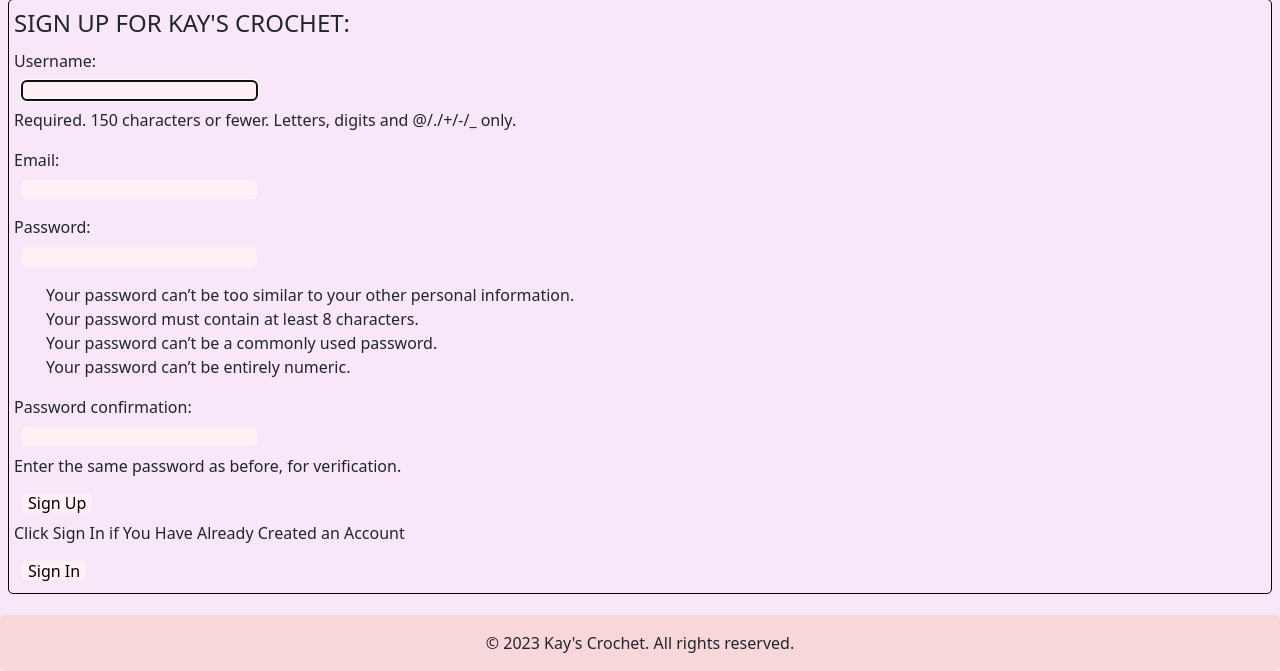
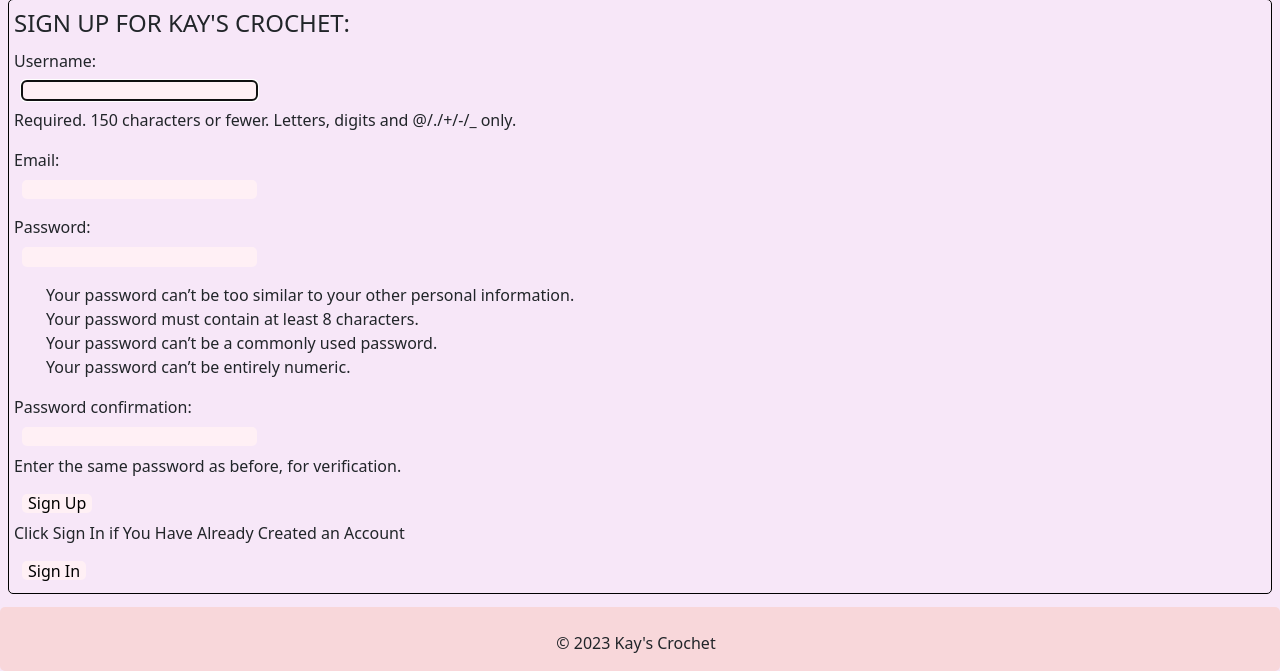
Before and after one commit to stevenburris1978/KaysCrochetAppDjangoSBurris, a Django app: page /signup/ in a window 1280 px wide. Shown: the part 129-800 px from the top of the page. Run offline with Django 4.2, Linux system fonts and the light colour scheme.

Commit message:
updated signin signup footer

```diff
--- a/kayscrochetapp/templates/kayscrochetapp/signup.html
+++ b/kayscrochetapp/templates/kayscrochetapp/signup.html
@@ -37,8 +37,15 @@
             </fieldset>
         </form>
     </div>
-    <footer class="py-3 sticky-bottom bg-danger-subtle text-center justify-content-center fixed-bottom">
-        <p class="m-0">&copy; 2023 Kay's Crochet. All rights reserved.</p>
+    <footer class="py-3 sticky-bottom bg-danger-subtle text-center justify-content-center">
+        <div class="social-icons mt-2">
+            <!-- Social Media Icons -->
+            <a href="https://www.instagram.com/kayss.crochet" target="_blank" class="text-dark me-2"><i
+                    class="fab fa-instagram fa-2x"></i></a>
+            &copy; 2023 Kay's Crochet
+            <a href="https://www.tiktok.com/@kaysscrochet" target="_blank" class="text-dark me-2" style="margin-left: .5rem"><i
+                    class="fab fa-tiktok fa-2x"></i></a>
+        </div>
     </footer>
 </body>
 </html>
```
Also changed, not shown: kayscrochetapp/templates/kayscrochetapp/signin.html (+9 -2 lines).
